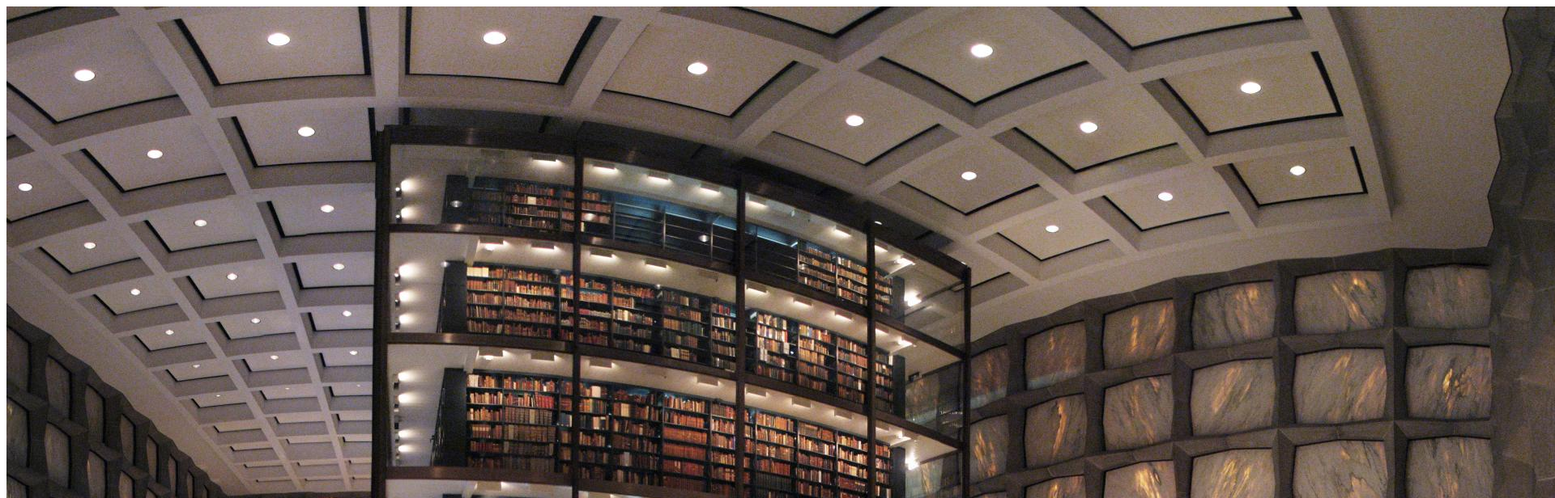
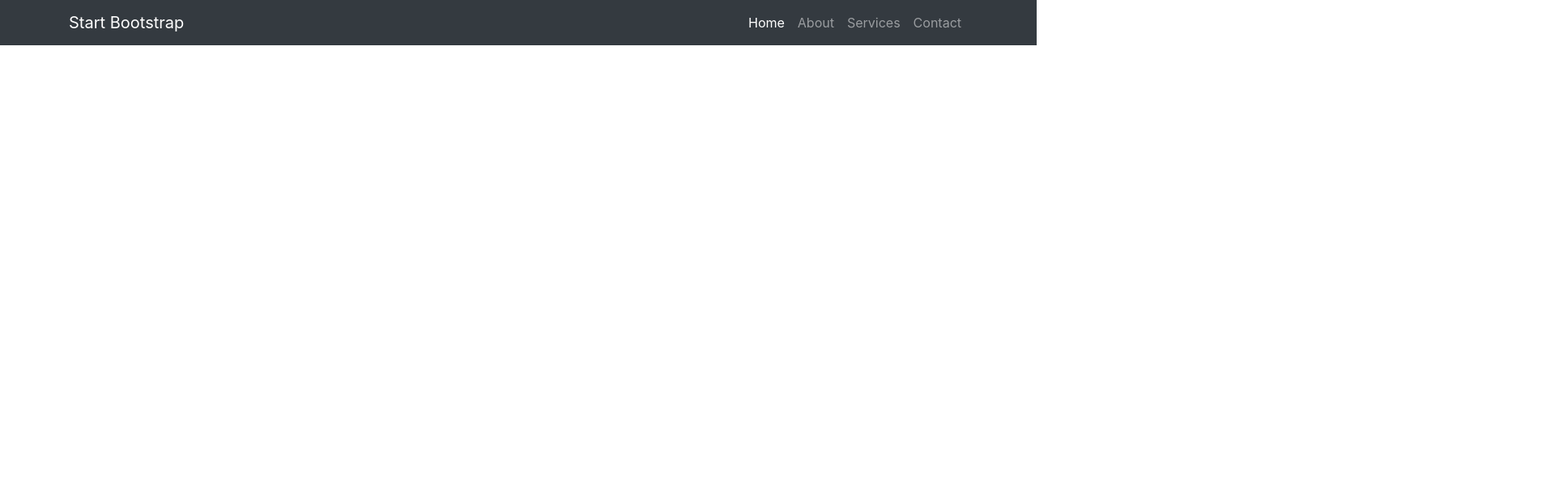
Before and after one commit to lpollack/lpollack.github.io, a plain HTML site: page index.html in a window 1280 px wide. Shown: the top 616 px of the page at 81% size, 1920 px wide, since content can reach past the window. Drawn offline with nearby package versions, Linux system fonts and the light colour scheme.

Commit message:
Update index.html

```diff
--- a/index.html
+++ b/index.html
@@ -1,29 +1,60 @@
-<!DOCTYPE html><!--[if lt IE 7]>
-<html>
+
+<!DOCTYPE html>
+<html lang="en">
+
   <head>
-      <meta charset=utf-8>
-      <meta http-equiv="X-UA-Compatible" content="IE=edge,chrome=1">
-      <title>Hedgsoft LLC</title>
+
+    <meta charset="utf-8">
+    <meta name="viewport" content="width=device-width, initial-scale=1, shrink-to-fit=no">
     <meta name="description" content="">
-      <meta name="viewport" content="width=device-width">
-      <link href="//fonts.googleapis.com/css?family=Alegreya" rel="stylesheet" type="text/css">
-      <link rel="stylesheet" href="//maxcdn.bootstrapcdn.com/bootstrap/3.3.4/css/bootstrap.min.css">
-      <link rel="stylesheet" href="styles/c94ebf9a.main.css">
-      <style>
-         div {
-         width: 100%;
-         height: 100%;
-         background-image: url("Library.jpg");
-         background-repeat:no-repeat;
-         background-position:center;
-         }
-      </style>
+    <meta name="author" content="">
+
+    <title>Full - Start Bootstrap Template</title>
+
+    <!-- Bootstrap core CSS -->
+    <link href="vendor/bootstrap/css/bootstrap.min.css" rel="stylesheet">
+
+    <!-- Custom styles for this template -->
+    <link href="css/full.css" rel="stylesheet">
+
+  </head>
+
   <body>
-      <header>
+
     <!-- Navigation -->
-         <nav class="navbar navbar-default navbar-top">
-            <div class="navbar-header"> <img class="img-responsive center-block" src="Library.jpg"> </div>
+    <nav class="navbar navbar-expand-lg navbar-dark bg-dark fixed-top">
+      <div class="container">
+        <a class="navbar-brand" href="#">Start Bootstrap</a>
+        <button class="navbar-toggler" type="button" data-toggle="collapse" data-target="#navbarResponsive" aria-controls="navbarResponsive" aria-expanded="false" aria-label="Toggle navigation">
+          <span class="navbar-toggler-icon"></span>
+        </button>
+        <div class="collapse navbar-collapse" id="navbarResponsive">
+          <ul class="navbar-nav ml-auto">
+            <li class="nav-item active">
+              <a class="nav-link" href="#">Home
+                <span class="sr-only">(current)</span>
+              </a>
+            </li>
+            <li class="nav-item">
+              <a class="nav-link" href="#">About</a>
+            </li>
+            <li class="nav-item">
+              <a class="nav-link" href="#">Services</a>
+            </li>
+            <li class="nav-item">
+              <a class="nav-link" href="#">Contact</a>
+            </li>
+          </ul>
+        </div>
+      </div>
     </nav>
-      </header>
+
+    <!-- Page Content -->
+
+    <!-- Bootstrap core JavaScript -->
+    <script src="vendor/jquery/jquery.min.js"></script>
+    <script src="vendor/bootstrap/js/bootstrap.bundle.min.js"></script>
+
   </body>
+
 </html>
```
Lines whose indentation alone changed are shown as unchanged.
